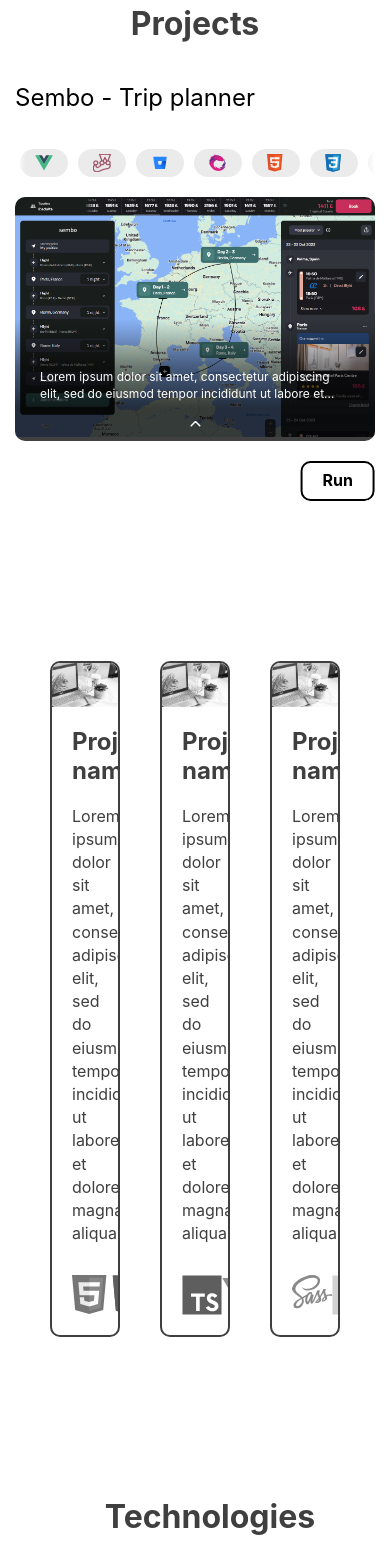
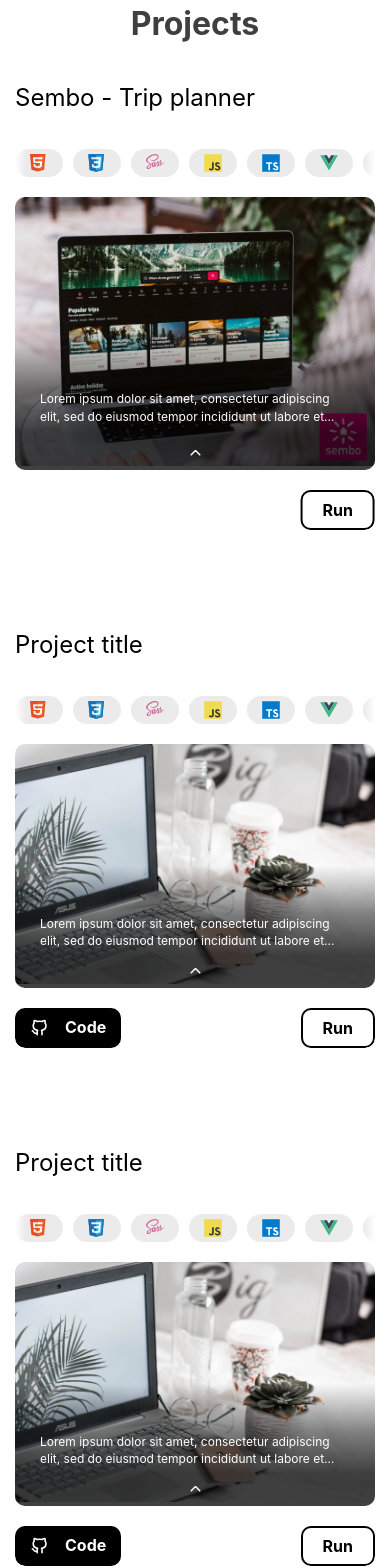
Before and after one commit to LauraMG12/Portfolio-v2, a Vue app: page / in a window 390 px wide. Shown: the part 1000-2568 px from the top of the page. Built offline with nearby package versions, Linux system fonts and the light colour scheme.

Commit message:
unify mobile and desktop projects

```diff
--- a/src/components/shared/AppButtons/DarkButton.vue
+++ b/src/components/shared/AppButtons/DarkButton.vue
@@ -53,7 +53,7 @@ const mobileIconSize = computed(() =>
 
   &:hover {
     @media (hover: hover) {
-      background-color: $grey-dark;
+      background-color: $grey;
     }
   }
 }
--- a/src/components/shared/AppButtons/SimpleButton.vue
+++ b/src/components/shared/AppButtons/SimpleButton.vue
@@ -1,5 +1,6 @@
 <script setup lang="ts">
 import { computed } from "vue";
+import { GradientType } from "../../../state/AppState";
 
 import SvgIcon from "../SvgIcon/SvgIcon.vue";
 import { IconType } from "../SvgIcon/SvgIconHelper";
@@ -9,6 +10,7 @@ import { isSmallDevice } from "../../../state/AppState";
 interface AppButtonProps {
   text: string;
   iconName?: IconType;
+  color: GradientType;
 }
 const props = defineProps<AppButtonProps>();
 
@@ -18,7 +20,7 @@ const mobileIconSize = computed(() =>
 </script>
 
 <template>
-  <button class="button">
+  <button class="button" :class="[props.color]">
     <SvgIcon
       v-if="props.iconName"
       :name="props.iconName"
@@ -38,9 +40,18 @@ const mobileIconSize = computed(() =>
   padding: 10px 20px;
   width: fit-content;
   gap: 20px;
+  background-color: $white;
   &:hover {
     @media (hover: hover) {
-      background-color: $white;
+      &.blue {
+        background-image: $blue-gradient-90;
+      }
+      &.pink {
+        background-image: $pink-gradient-90;
+      }
+      &.orange {
+        background-image: $orange-gradient-90;
+      }
     }
   }
   & .button-text {
--- a/src/components/shared/AppProject/AppProject.vue
+++ b/src/components/shared/AppProject/AppProject.vue
@@ -2,18 +2,27 @@
 import AppPill from "../AppPill.vue";
 import DarkButton from "../AppButtons/DarkButton.vue";
 import SimpleButton from "../AppButtons/SimpleButton.vue";
+import SvgIcon from "../SvgIcon/SvgIcon.vue";
 
 import { ProjectInfo } from "../../../content/Projects";
 import { GradientType, isMobileDevice } from "../../../state/AppState";
-import MobileProjectContent from "./MobileProjectContent.vue";
-import DesktopProjectContent from "./DesktopProjectContent.vue";
-import { computed } from "vue";
+import { computed, ref } from "vue";
 
 interface DesktopProjectProps {
   color: GradientType;
   information: ProjectInfo;
 }
 const props = defineProps<DesktopProjectProps>();
+
+const projectImage = getImgPath(props.information.image) ?? null;
+function getImgPath(imageName: string) {
+  return require(`@/assets/${imageName}`);
+}
+
+const isOverlayExpanded = ref<boolean>(false);
+function toggleOverlayStatus(): void {
+  isOverlayExpanded.value = !isOverlayExpanded.value;
+}
 
 const pillColor = computed(() => (isMobileDevice.value ? "light" : "dark"));
 </script>
@@ -23,17 +32,6 @@ const pillColor = computed(() => (isMobileDevice.value ? "light" : "dark"));
     <div class="project-header">
       <h3 class="project-title">{{ information.title }}</h3>
       <div class="project-technologies">
-        <div class="scroll-text-I">
-          <AppPill
-            v-for="technology in information.technologies"
-            :key="technology.name"
-            :name="technology.name"
-            :should-hide-text="isMobileDevice"
-            :icon-name="technology.iconName"
-            :color="pillColor"
-          />
-        </div>
-        <div class="scroll-text-II" aria-hidden="true">
         <AppPill
           v-for="technology in information.technologies"
           :key="technology.name"
@@ -44,13 +42,22 @@ const pillColor = computed(() => (isMobileDevice.value ? "light" : "dark"));
         />
       </div>
     </div>
+    <div class="project-content">
+      <div class="project-image" @click="toggleOverlayStatus">
+        <div
+          v-if="isMobileDevice"
+          class="overlay"
+          :class="{ 'full-overlay': isOverlayExpanded }"
+        >
+          <p class="project-description">
+            {{ information.description }}
+          </p>
         </div>
-    <div class="project-content">
-      <MobileProjectContent
-        v-if="isMobileDevice"
-        :information="props.information"
-      />
-      <DesktopProjectContent v-else :information="props.information" />
+        <div v-if="isMobileDevice" class="icon-container">
+          <SvgIcon name="arrow" color="white" />
+        </div>
+        <img alt="project image" class="image" :src="projectImage" />
+      </div>
       <div class="project-aside">
         <p v-if="!isMobileDevice" class="project-description">
           {{ information.description }}
@@ -63,6 +70,7 @@ const pillColor = computed(() => (isMobileDevice.value ? "light" : "dark"));
           />
           <SimpleButton
             text="Run"
+            :color="props.color"
             :class="{ 'to-right': !information.codeTo }"
           />
         </div>
@@ -116,20 +124,10 @@ const pillColor = computed(() => (isMobileDevice.value ? "light" : "dark"));
       align-items: end;
       height: 45px;
       width: 100%;
+      gap: 10px;
       mask: $white-mask;
       -webkit-maskmask: $white-mask;
-
-      & .scroll-text-I,
-      & .scroll-text-II {
-        display: flex;
-
-        gap: 10px;
-        width: fit-content;
-        animation: scrollText 12s infinite linear;
-      }
-      & .scroll-text-I {
-        margin-right: 10px;
-      }
+      cursor: grab;
     }
   }
   & .project-content {
@@ -138,6 +136,88 @@ const pillColor = computed(() => (isMobileDevice.value ? "light" : "dark"));
       flex-direction: column;
       align-items: center;
       gap: 20px;
+    }
+    .project-image {
+      position: relative;
+      width: 60%;
+      max-height: 400px;
+      border-radius: 10px;
+      overflow: hidden;
+      aspect-ratio: auto;
+      @media screen and (max-width: $breackpoint-medium) {
+        width: 100%;
+        max-width: 500px;
+        height: auto;
+      }
+      @media screen and (max-width: $breackpoint-small) {
+        max-height: 450px;
+        cursor: pointer;
+      }
+
+      &:hover {
+        @media (hover: hover) {
+          .overlay {
+            opacity: 1;
+          }
+        }
+      }
+
+      & .image {
+        width: 100%;
+        height: 100%;
+      }
+      & .icon-container {
+        margin: 5px 0;
+        width: 100%;
+        position: absolute;
+        display: flex;
+        bottom: 8px;
+        left: 0;
+        justify-content: center;
+        transition: $transform-transition-05;
+        --webkit-transition: $transform-transition-05;
+        @media screen and (max-width: $breackpoint-small) {
+          bottom: 5px;
+        }
+      }
+      & .overlay {
+        position: absolute;
+        background: $dark-gradient;
+        top: 50%;
+        left: 0;
+        width: 100%;
+        display: flex;
+        height: 135%;
+        transition: $transform-transition-05;
+        --webkit-transition: $transform-transition-05;
+        &.full-overlay {
+          transform: translateY(-60%);
+          & .project-description {
+            top: calc(62.5% - 10px);
+            display: inline;
+          }
+          & ~ .icon-container {
+            transform: rotate(540deg);
+          }
+        }
+        & .project-description {
+          transition: $basic-transition-05;
+          --webkit-transition: $basic-transition-05;
+          width: calc(100% - 50px);
+          position: absolute;
+          top: 25%;
+          left: 50%;
+          transform: translate(-50%, -50%);
+          color: $white;
+          overflow: hidden;
+          display: -webkit-box;
+          -webkit-line-clamp: 2;
+          -webkit-box-orient: vertical;
+          @media screen and (max-width: $breackpoint-small) {
+            top: 20%;
+          }
+        }
+      }
     }
     & .project-aside {
       width: 40%;
--- a/src/components/shared/AppProject/DesktopProjectContent.vue
+++ /dev/null
@@ -1,80 +0,0 @@
-<script setup lang="ts">
-import SvgIcon from "../SvgIcon/SvgIcon.vue";
-
-import { ProjectInfo } from "../../../content/Projects";
-
-interface MobileProjectProps {
-  information: ProjectInfo;
-}
-const props = defineProps<MobileProjectProps>();
-
-const projectImage = getImgPath(props.information.image) ?? null;
-function getImgPath(imageName: string) {
-  return require(`@/assets/${imageName}`);
-}
-</script>
-
-<template>
-  <div class="project-image">
-    <div class="overlay">
-      <SvgIcon
-        v-if="information.codeTo"
-        name="github"
-        :size="{ height: 45, width: 45 }"
-        color="white"
-      />
-      <SvgIcon
-        name="redirect"
-        :size="{ height: 50, width: 50 }"
-        color="white"
-      />
-    </div>
-    <img alt="project image" class="image" :src="projectImage" />
-  </div>
-</template>
-
-<style scoped lang="scss">
-.project-image {
-  position: relative;
-  width: 60%;
-  max-height: 400px;
-  border-radius: 10px;
-  overflow: hidden;
-  @media screen and (max-width: $breackpoint-medium) {
-    width: 100%;
-    max-width: 500px;
-    aspect-ratio: auto;
-    height: auto;
-  }
-
-  &:hover {
-    @media (hover: hover) {
-      .overlay {
-        opacity: 1;
-      }
-    }
-  }
-
-  & .image {
-    width: 100%;
-    height: 100%;
-  }
-  & .overlay {
-    position: absolute;
-    background: $dark-overlay;
-    width: 100%;
-    height: 100%;
-    display: flex;
-    opacity: 0;
-    justify-content: center;
-    align-items: center;
-    gap: 70px;
-    color: white;
-    transition: $opacity-transition-02;
-    --webkit-transition: $opacity-transition-02;
-    & :deep(.icon) {
-      cursor: pointer;
-    }
-  }
-}
-</style>
--- a/src/components/shared/AppProject/MobileProjectContent.vue
+++ /dev/null
@@ -1,106 +0,0 @@
-<script setup lang="ts">
-import { ref } from "vue";
-
-import SvgIcon from "../SvgIcon/SvgIcon.vue";
-
-import { ProjectInfo } from "../../../content/Projects";
-
-interface MobileProjectProps {
-  information: ProjectInfo;
-}
-const props = defineProps<MobileProjectProps>();
-
-const isOverlayExpanded = ref<boolean>(false);
-
-const projectImage = getImgPath(props.information.image) ?? null;
-
-function getImgPath(imageName: string) {
-  return require(`@/assets/${imageName}`);
-}
-
-function toggleOverlayStatus(): void {
-  isOverlayExpanded.value = !isOverlayExpanded.value;
-}
-</script>
-
-<template>
-  <div class="project-image" @click="toggleOverlayStatus">
-    <div class="overlay" :class="{ 'full-overlay': isOverlayExpanded }">
-      <p class="project-description">
-        {{ information.description }}
-      </p>
-    </div>
-    <div class="icon-container">
-      <SvgIcon name="arrow" color="white" />
-    </div>
-    <img alt="project image" class="image" :src="projectImage" />
-  </div>
-</template>
-
-<style scoped lang="scss">
-.project-image {
-  position: relative;
-  width: 100%;
-  aspect-ratio: auto;
-  max-height: 450px;
-  border-radius: 10px;
-  overflow: hidden;
-  cursor: pointer;
-  & .image {
-    width: 100%;
-    height: 100%;
-  }
-  & .icon-container {
-    margin: 5px 0;
-    width: 100%;
-    position: absolute;
-    display: flex;
-    bottom: 8px;
-    left: 0;
-    justify-content: center;
-    transition: $transform-transition-05;
-    --webkit-transition: $transform-transition-05;
-    @media screen and (max-width: $breackpoint-small) {
-      bottom: 5px;
-    }
-  }
-  & .overlay {
-    position: absolute;
-    background: $dark-gradient;
-    top: 50%;
-    left: 0;
-    width: 100%;
-    display: flex;
-    height: 135%;
-    transition: $transform-transition-05;
-    --webkit-transition: $transform-transition-05;
-    &.full-overlay {
-      transform: translateY(-60%);
-      & .project-description {
-        top: calc(62.5% - 10px);
-        display: inline;
-      }
-      & ~ .icon-container {
-        transform: rotate(540deg);
-      }
-    }
-    & .project-description {
-      transition: $basic-transition-05;
-      --webkit-transition: $basic-transition-05;
-      width: calc(100% - 50px);
-      position: absolute;
-      top: 25%;
-      left: 50%;
-      transform: translate(-50%, -50%);
-      color: $white;
-      overflow: hidden;
-      display: -webkit-box;
-      -webkit-line-clamp: 2;
-      -webkit-box-orient: vertical;
-      @media screen and (max-width: $breackpoint-small) {
-        top: 20%;
-      }
-    }
-  }
-}
-</style>
--- a/src/content/Projects.ts
+++ b/src/content/Projects.ts
@@ -63,38 +63,56 @@ export const projects: ProjectsSectionInfo = {
           "https://www.sembo.co.uk/travel/plan?pax=rpp&day=2023-10-28&suggest=Cheapest&rt=1",
       },
     },
-    // {
-    //   id: 2,
-    //   color: "pink",
-    //   info: {
-    //     title: "Project title",
-    //     technologies: [
-    //       { name: "HTML", iconName: "html" },
-    //       { name: "CSS3", iconName: "css" },
-    //     ],
-    //     image: "home-background",
-    //     description: `Lorem ipsum dolor sit amet, consectetur adipiscing elit, sed do
-    //     eiusmod tempor incididunt ut labore et dolore magna aliqua. Ut enim ad
-    //     minim veniam, quis nostrud exercitation ullamco laboris nisi ut
-    //     aliquip ex ea commodo consequat.`,
-    //   },
-    // },
-    // {
-    //   id: 3,
-    //   color: "orange",
-    //   info: {
-    //     title: "Project title",
-    //     technologies: [
-    //       { name: "HTML", iconName: "html" },
-    //       { name: "CSS3", iconName: "css" },
-    //     ],
-    //     image: "home-background",
-    //     description: `Lorem ipsum dolor sit amet, consectetur adipiscing elit, sed do
-    //     eiusmod tempor incididunt ut labore et dolore magna aliqua. Ut enim ad
-    //     minim veniam, quis nostrud exercitation ullamco laboris nisi ut
-    //     aliquip ex ea commodo consequat.`,
-    //   },
-    // },
+    {
+      id: 2,
+      color: "pink",
+      info: {
+        title: "Project title",
+        technologies: [
+          { name: "HTML", iconName: "html" },
+          { name: "CSS3", iconName: "css" },
+          { name: "Sass", iconName: "sass" },
+          { name: "JavaScript", iconName: "js" },
+          { name: "TypeScript", iconName: "ts" },
+          { name: "Vue3", iconName: "vue" },
+          { name: "Jest", iconName: "jest" },
+          { name: "Bitbucket", iconName: "bitbucket" },
+          { name: "RxJs", iconName: "rxjs" },
+        ],
+        image: "home-background.jpg",
+        description: `Lorem ipsum dolor sit amet, consectetur adipiscing elit, sed do
+         eiusmod tempor incididunt ut labore et dolore magna aliqua. Ut enim ad
+         minim veniam, quis nostrud exercitation ullamco laboris nisi ut
+         aliquip ex ea commodo consequat.`,
+        runTo: ".",
+        codeTo: ".",
+      },
+    },
+    {
+      id: 3,
+      color: "orange",
+      info: {
+        title: "Project title",
+        technologies: [
+          { name: "HTML", iconName: "html" },
+          { name: "CSS3", iconName: "css" },
+          { name: "Sass", iconName: "sass" },
+          { name: "JavaScript", iconName: "js" },
+          { name: "TypeScript", iconName: "ts" },
+          { name: "Vue3", iconName: "vue" },
+          { name: "Jest", iconName: "jest" },
+          { name: "Bitbucket", iconName: "bitbucket" },
+          { name: "RxJs", iconName: "rxjs" },
+        ],
+        image: "home-background.jpg",
+        description: `Lorem ipsum dolor sit amet, consectetur adipiscing elit, sed do
+         eiusmod tempor incididunt ut labore et dolore magna aliqua. Ut enim ad
+         minim veniam, quis nostrud exercitation ullamco laboris nisi ut
+         aliquip ex ea commodo consequat.`,
+        runTo: ".",
+        codeTo: ".",
+      },
+    },
   ],
   subProjects: [
     {
@@ -104,6 +122,7 @@ export const projects: ProjectsSectionInfo = {
         { name: "CSS3", iconName: "css" },
         { name: "Sass", iconName: "sass" },
         { name: "JavaScript", iconName: "js" },
+
         { name: "Vue3", iconName: "vue" },
       ],
       image: "home-background.jpg",
```
Also changed, not shown: src/assets/trip-planner.png. Lines whose indentation alone changed are shown as unchanged.
